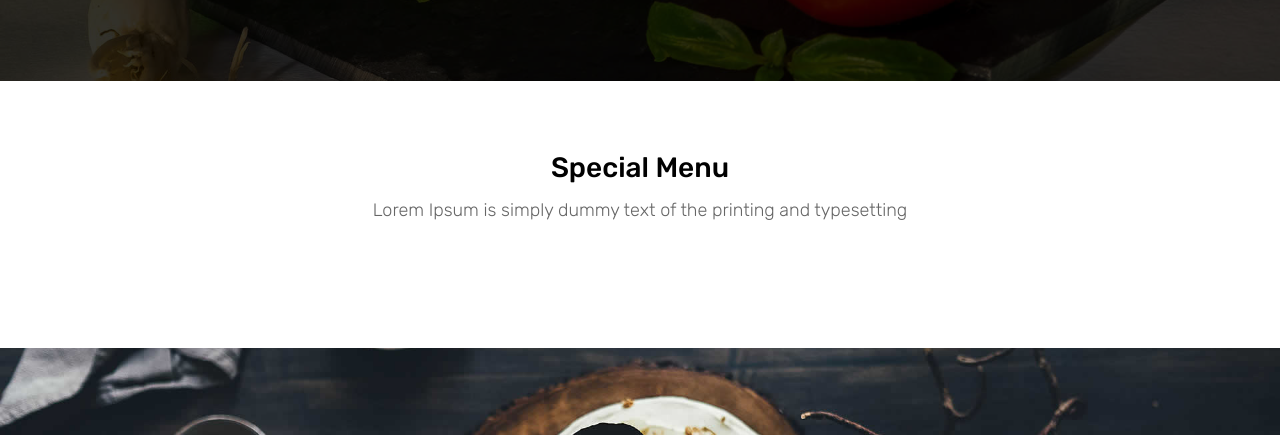
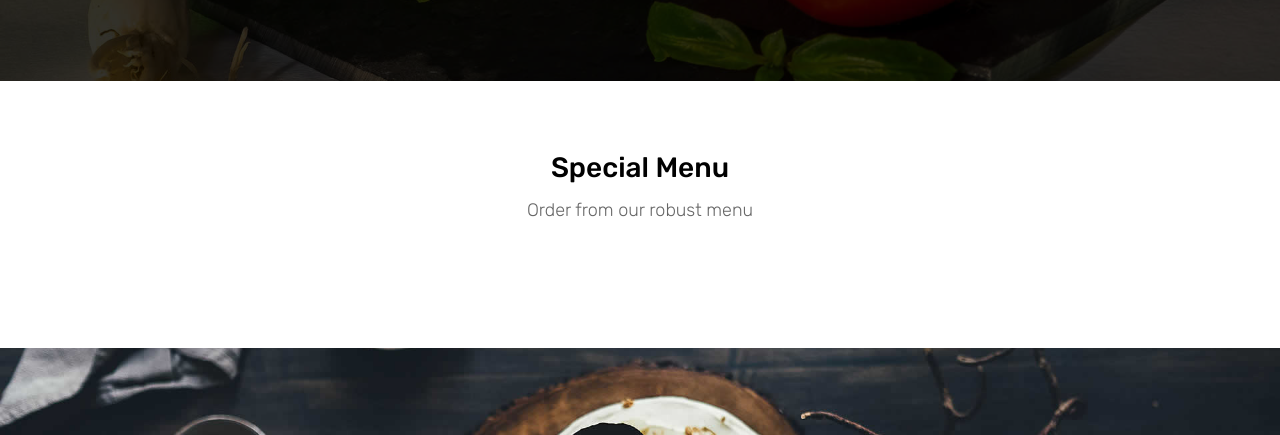
Before and after one commit to dreamteam9ja/PWA, a plain HTML site: page menu.html in a window 1280 px wide. Shown: the part 365-800 px from the top of the page. Drawn offline with nearby package versions, Linux system fonts and the light colour scheme; no server answers; a script that the page names is missing.

Commit message:
edited menu.htmol

```diff
--- a/menu.html
+++ b/menu.html
@@ -90,7 +90,7 @@
             <div class="heading-title text-center">
               <h2>Special Menu</h2>
               <p>
-                Lorem Ipsum is simply dummy text of the printing and typesetting
+                Order from our robust menu
               </p>
             </div>
           </div>
```
